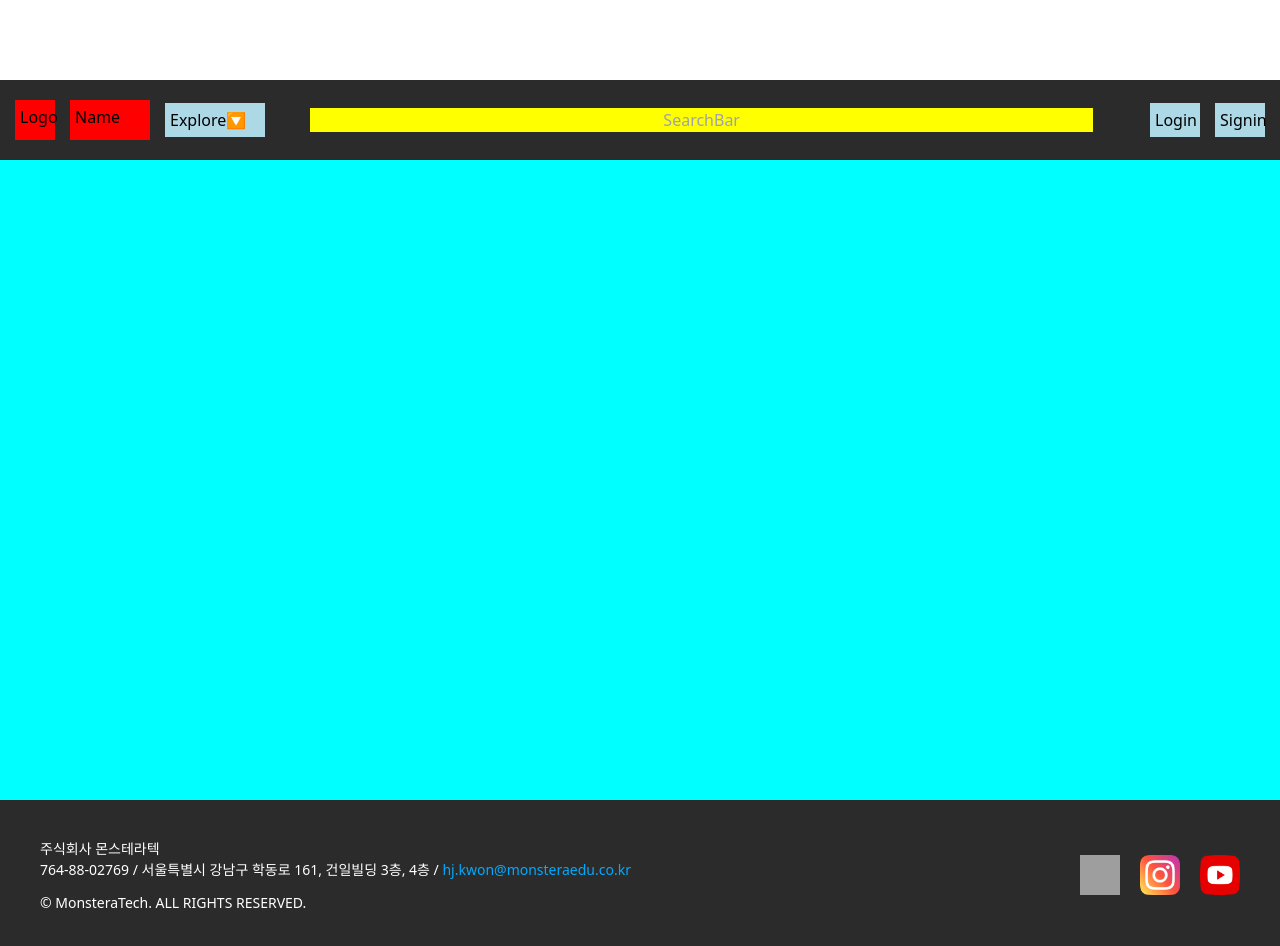
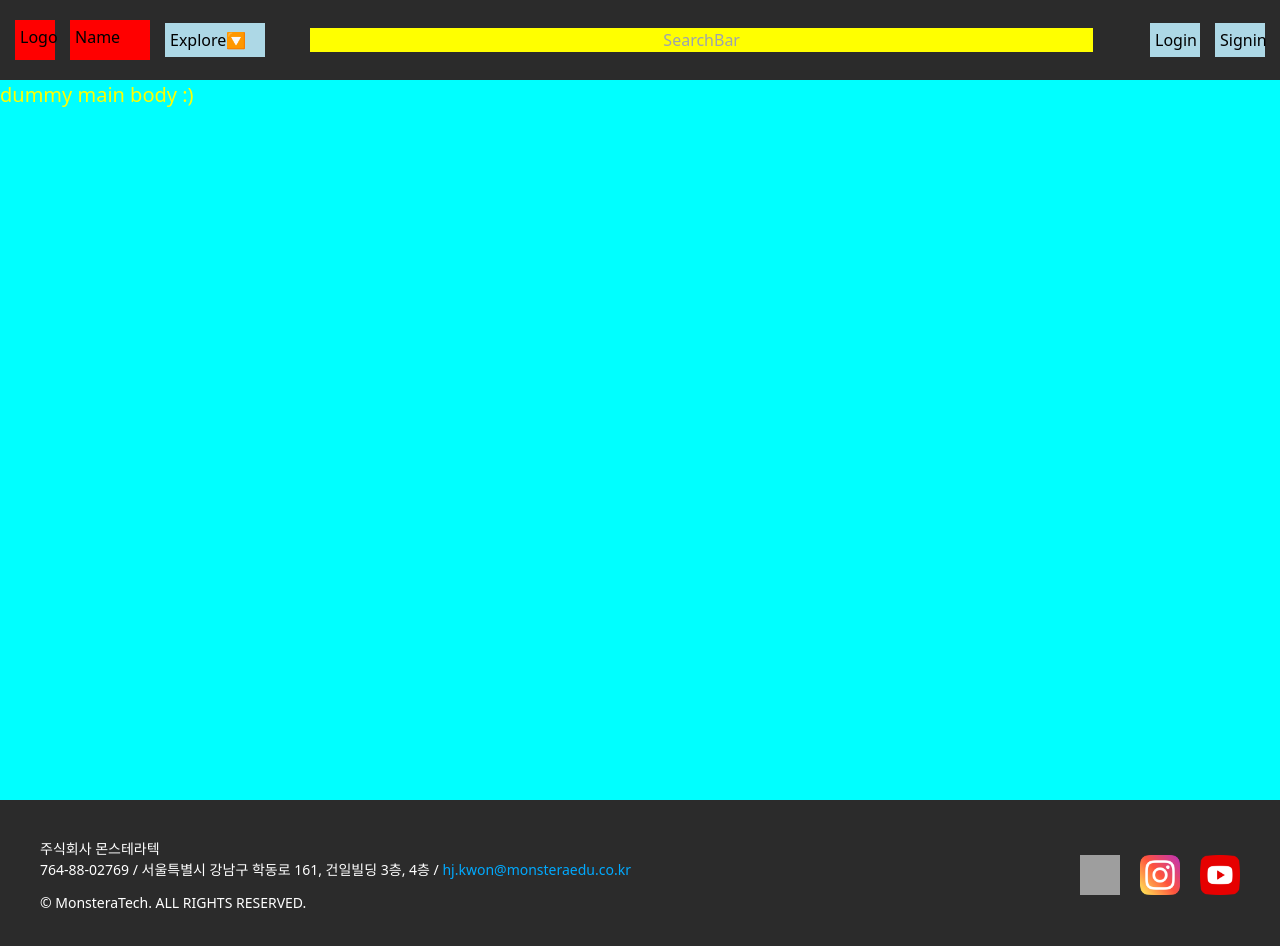
Before and after one commit to kang98kang/3DAssetTrading, a Next.js app: page / in a window 1280 px wide. Shown: the top 946 px of the page. Built offline with nearby package versions, Linux system fonts and the light colour scheme; grey boxes are pictures that could not be loaded.

Commit message:
Header position

```diff
--- a/app/Header.module.css
+++ b/app/Header.module.css
@@ -1,4 +1,5 @@
 .header {
+  top: 0px;
   height: 80px;
   width: 100vw;
   background-color: #2b2b2b;
```
